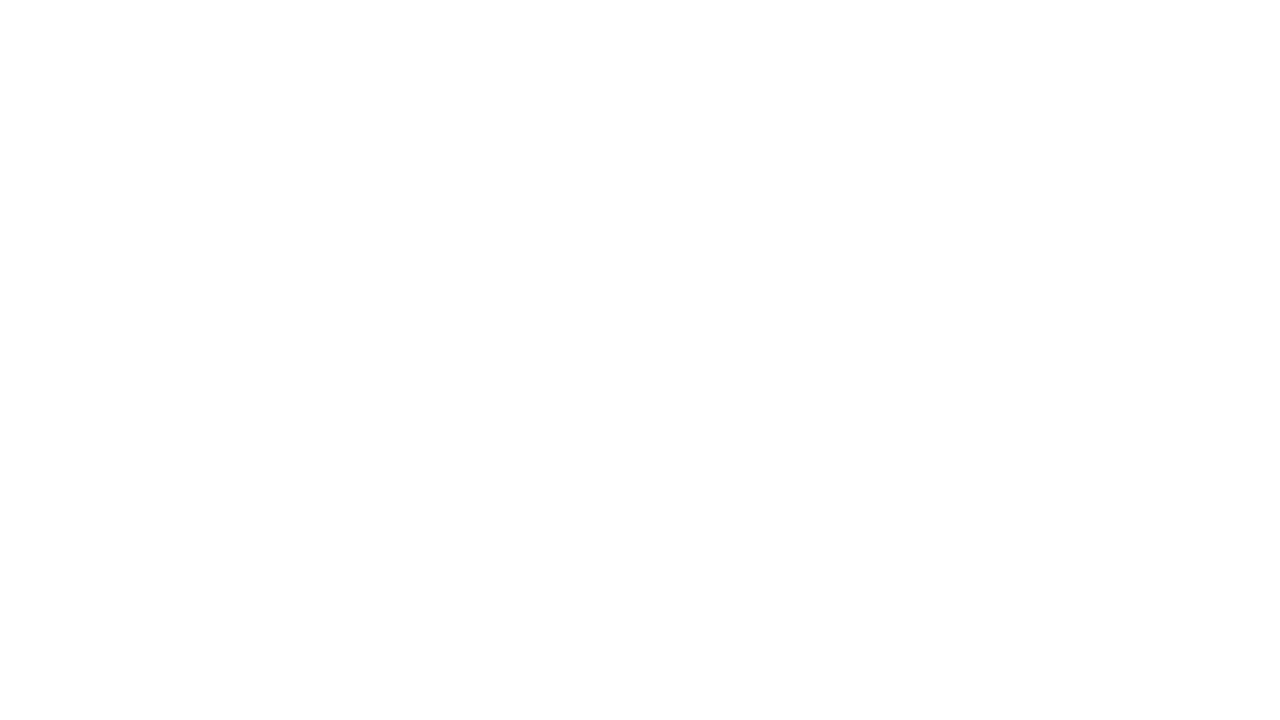
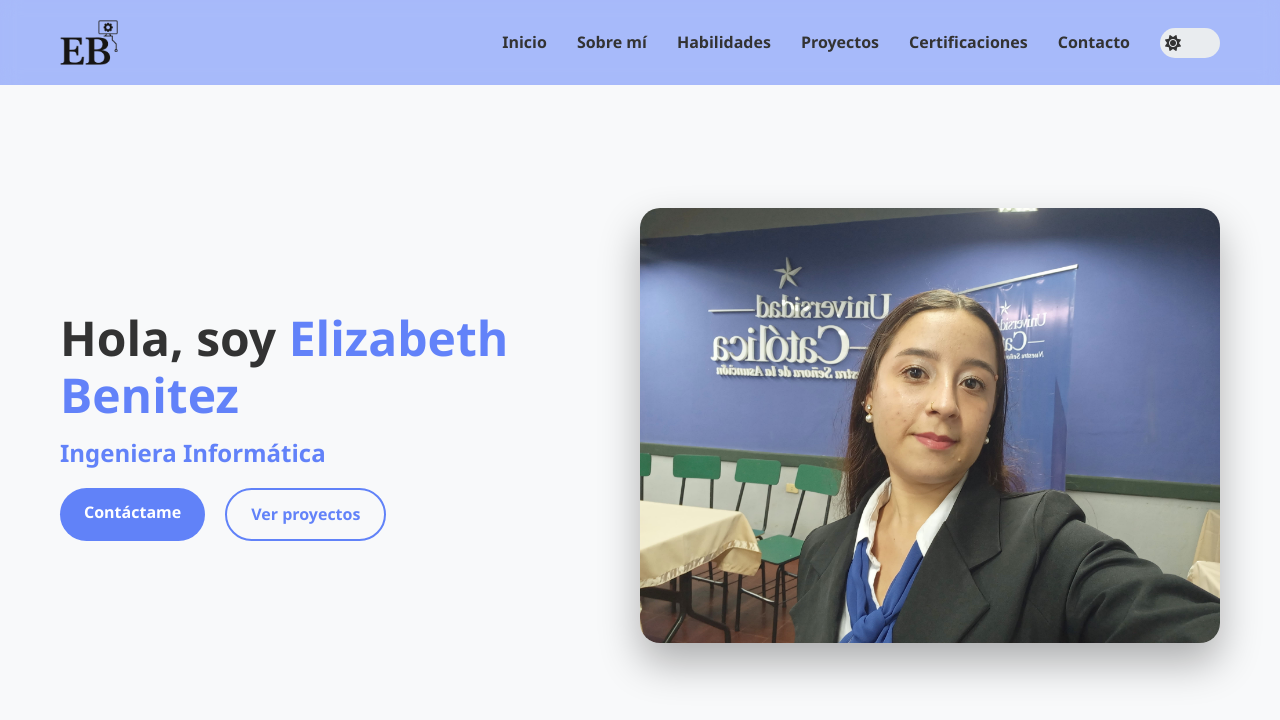
Before and after one commit to ElizabethBenitez20/portafolio-elizabethbenitez, a plain HTML site: page index.html in a window 1280 px wide. Drawn offline with Linux system fonts and the light colour scheme.

Commit message:
The header was created and styled

```diff
--- a/index.html
+++ b/index.html
@@ -1,11 +1,57 @@
 <!DOCTYPE html>
 <html lang="en">
-<head>
-    <meta charset="UTF-8">
-    <meta name="viewport" content="width=device-width, initial-scale=1.0">
+  <head>
+    <meta charset="UTF-8" />
+    <meta name="viewport" content="width=device-width, initial-scale=1.0" />
+    <link
+      rel="stylesheet"
+      href="https://cdnjs.cloudflare.com/ajax/libs/font-awesome/6.4.0/css/all.min.css"
+    />
+    <link rel="stylesheet" href="style.css" />
     <title>Portafolio - Ing. Elizabeth Benitez</title>
-</head>
-<body>
+  </head>
+  <body class="light-mode">
+    <header>
+      <div class="container">
+        <img src="/images/Logo-EB.png" alt="Logo" class="logo" />
+        <nav>
+          <ul class="nav-links">
+            <li><a href="#inicio">Inicio</a></li>
+            <li><a href="#sobre-mi">Sobre mí</a></li>
+            <li><a href="#habilidades">Habilidades</a></li>
+            <li><a href="#proyectos">Proyectos</a></li>
+            <li><a href="#certificacciones">Certificaciones</a></li>
+            <li><a href="#contacto">Contacto</a></li>
+          </ul>
+          <div class="theme-toggle">
+            <i class="fas fa-moon"></i>
+            <i class="fas fa-sun"></i>
+          </div>
+          <div class="hamburger">
+            <span></span>
+            <span></span>
+            <span></span>
+          </div>
+        </nav>
+      </div>
+    </header>
 
-</body>
+    <main>
+      <section id="inicio" class="hero">
+        <div class="container">
+          <div class="hero-content">
+            <h2>Hola, soy <span class="highlight">Elizabeth Benitez</span></h2>
+            <h3>Ingeniera Informática</h3>
+            <div class="hero-buttons">
+              <a href="#contacto" class="btn primary">Contáctame</a>
+              <a href="#proyectos" class="btn secondary">Ver proyectos</a>
+            </div>
+          </div>
+          <div class="hero-image">
+            <img src="images/Foto-EB.jpeg" alt="Elizabeth Benitez" />
+          </div>
+        </div>
+      </section>
+    </main>
+  </body>
 </html>
--- a/style.css
+++ b/style.css
@@ -0,0 +1,270 @@
+:root {
+  --primary-color: #2250f8b3;
+  --secondary-color: #ff6584;
+  --dark-color: #07074a;
+  --dark-secondary: #16213e;
+  --light-color: #f8f9fa;
+  --light-secondary: #e9ecef;
+  --text-dark: #333;
+  --text-light: #f8f9fa;
+  --transition: all 0.3s ease;
+}
+
+* {
+  margin: 0;
+  padding: 0;
+  box-sizing: border-box;
+}
+
+html {
+  scroll-behavior: smooth;
+}
+
+body {
+  font-family: "Segoe UI", Tahoma, Geneva, Verdana, sans-serif;
+  line-height: 1.6;
+  background-color: var(--dark-color);
+  color: var(--text-light);
+  transition: var(--transition);
+}
+
+body.light-mode {
+  background-color: var(--light-color);
+  color: var(--text-dark);
+}
+
+.container {
+  width: 100%;
+  max-width: 1200px;
+  margin: 0 auto;
+  padding: 0 20px;
+}
+
+h1,
+h2,
+h3,
+h4 {
+  font-weight: 700;
+  line-height: 1.2;
+}
+
+.highlight {
+  color: var(--primary-color);
+}
+
+.btn {
+  display: inline-block;
+  padding: 12px 24px;
+  border-radius: 30px;
+  font-weight: 600;
+  text-decoration: none;
+  transition: var(--transition);
+  cursor: pointer;
+  border: none;
+}
+
+.btn.primary {
+  background-color: var(--primary-color);
+  color: white;
+}
+
+.btn.primary:hover {
+  background-color: #2250f8;
+  transform: translateY(-3px);
+}
+
+.btn.secondary {
+  background-color: transparent;
+  color: var(--primary-color);
+  border: 2px solid var(--primary-color);
+}
+
+.btn.secondary:hover {
+  background-color: #2250f8;
+  color: white;
+  transform: translateY(-3px);
+}
+
+header {
+  position: fixed;
+  top: 0;
+  left: 0;
+  width: 100%;
+  z-index: 1000;
+  padding: 20px 0;
+  background-color: #2250f85f;
+  backdrop-filter: blur(10px);
+  transition: var(--transition);
+}
+
+header .container {
+  display: flex;
+  justify-content: space-between;
+  align-items: center;
+}
+
+.logo {
+  max-width: 5%;
+}
+
+nav {
+  display: flex;
+  align-items: center;
+  justify-content: center;
+}
+nav ul {
+  display: flex;
+  list-style: none;
+}
+
+nav ul li {
+  margin-left: 30px;
+}
+
+nav ul li a {
+  color: var(--text-light);
+  text-decoration: none;
+  font-weight: 600;
+  transition: var(--transition);
+  position: relative;
+}
+
+body.light-mode nav ul li a {
+  color: var(--text-dark);
+}
+
+nav ul li a:hover {
+  color: var(--primary-color);
+}
+
+nav ul li a::after {
+  content: "";
+  position: absolute;
+  width: 0;
+  height: 2px;
+  background: var(--primary-color);
+  bottom: -5px;
+  left: 0;
+  transition: var(--transition);
+}
+
+nav ul li a:hover::after {
+  width: 100%;
+}
+
+.theme-toggle {
+  position: relative;
+  width: 60px;
+  height: 30px;
+  background-color: var(--dark-secondary);
+  border-radius: 30px;
+  margin-left: 30px;
+  cursor: pointer;
+  display: flex;
+  align-items: center;
+  padding: 0 5px;
+}
+
+body.light-mode .theme-toggle {
+  background-color: var(--light-secondary);
+}
+
+.theme-toggle i {
+  font-size: 16px;
+  position: absolute;
+  transition: var(--transition);
+}
+
+.theme-toggle .fa-moon {
+  opacity: 1;
+  color: var(--text-light);
+}
+
+body.light-mode .theme-toggle .fa-moon {
+  opacity: 0;
+}
+
+.theme-toggle .fa-sun {
+  opacity: 0;
+  color: var(--text-dark);
+}
+
+body.light-mode .theme-toggle .fa-sun {
+  opacity: 1;
+}
+
+.hamburger {
+  display: none;
+  cursor: pointer;
+  flex-direction: column;
+  justify-content: space-between;
+  width: 30px;
+  height: 21px;
+}
+
+.hamburger span {
+  display: block;
+  height: 3px;
+  width: 100%;
+  background-color: var(--text-light);
+  border-radius: 3px;
+  transition: var(--transition);
+}
+
+body.light-mode .hamburger span {
+  background-color: var(--text-dark);
+}
+
+/* Hero Section */
+.hero {
+  padding: 150px 0 100px;
+  min-height: 100vh;
+  display: flex;
+  align-items: center;
+}
+
+.hero .container {
+  display: flex;
+  align-items: center;
+  justify-content: space-between;
+}
+
+.hero-content {
+  flex: 1;
+  max-width: 600px;
+}
+
+.hero-content h2 {
+  font-size: 3rem;
+  margin-bottom: 15px;
+}
+
+.hero-content h3 {
+  font-size: 1.5rem;
+  margin-bottom: 20px;
+  color: var(--primary-color);
+}
+
+.hero-content p {
+  font-size: 1.1rem;
+  margin-bottom: 30px;
+  opacity: 0.9;
+}
+
+.hero-buttons {
+  display: flex;
+  gap: 20px;
+}
+
+.hero-image {
+  flex: 1;
+  display: flex;
+  justify-content: flex-end;
+}
+
+.hero-image img {
+  max-width: 100%;
+  height: auto;
+  border-radius: 20px;
+  box-shadow: 0 20px 40px rgba(0, 0, 0, 0.3);
+}
```
Also changed, not shown: images/Foto-EB.jpeg (added), images/Logo-EB.png (added).
